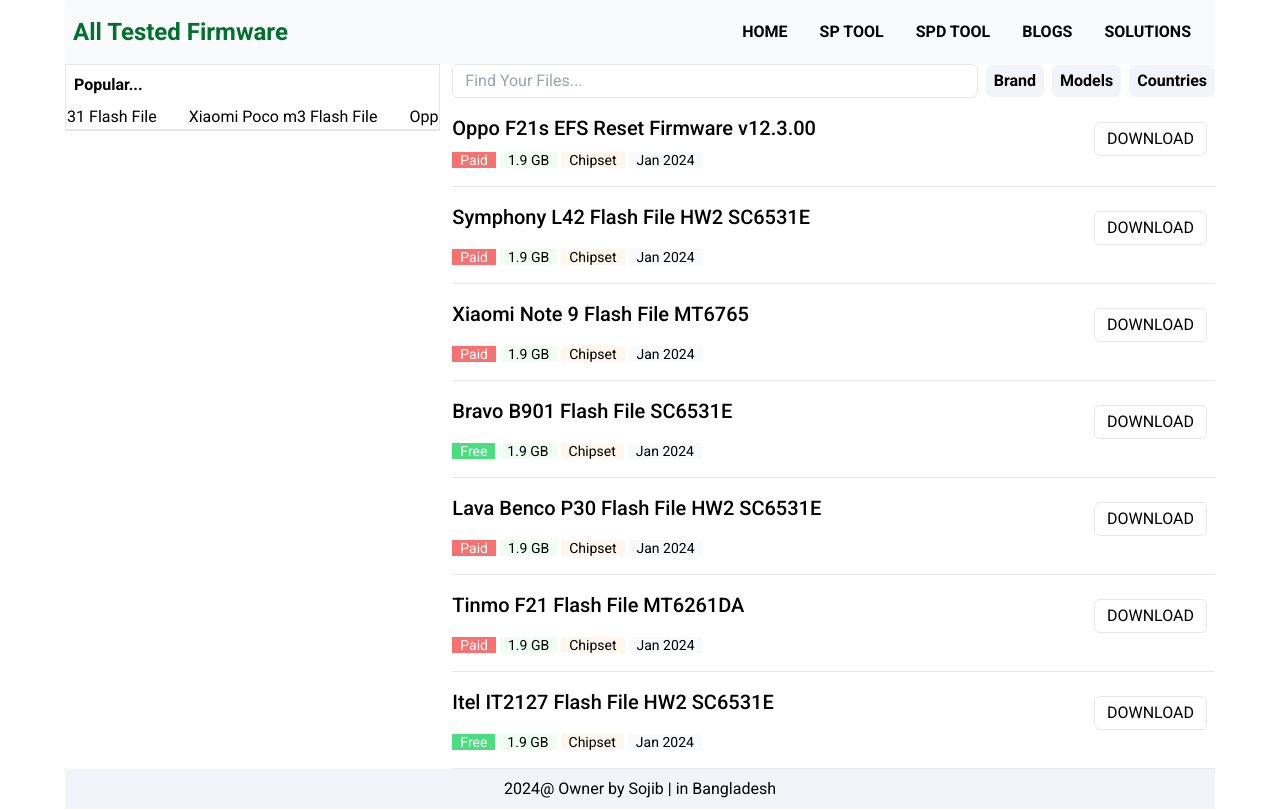
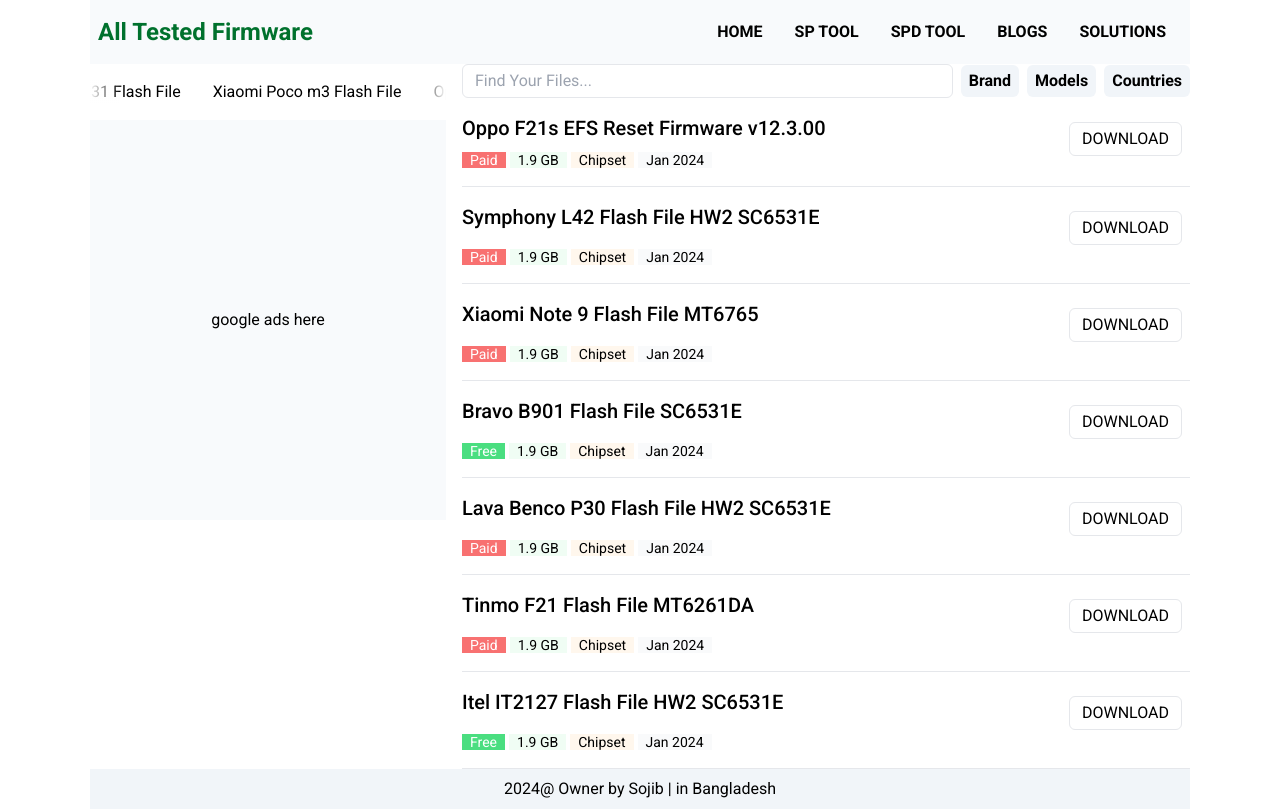
Before and after one commit to ashaansojib/firmwarehub, a React (Vite) app: page / in a window 1280 px wide. Built offline with nearby package versions, Linux system fonts and the light colour scheme.

Commit message:
updated sidebar

```diff
--- a/src/index.css
+++ b/src/index.css
@@ -15,7 +15,7 @@
 }
 
 .my-container{
-  @apply max-w-[1150px] mx-auto
+  @apply max-w-[1100px] mx-auto
 }
 a:hover{
   color: green;
--- a/src/layout/Main.jsx
+++ b/src/layout/Main.jsx
@@ -8,7 +8,7 @@
     return (
         <div className='my-container'>
             <Header />
-            <div className='grid grid-cols-1 lg:grid-cols-3 justify-between gap-3'>
+            <div className='grid grid-cols-1 lg:grid-cols-3 justify-between gap-4 relative'>
                 <div className="sticky top-0 left-0 z-10">
                     <Aside />
                 </div>
--- a/src/pages/sidebar/Upcoming.jsx
+++ b/src/pages/sidebar/Upcoming.jsx
@@ -10,7 +10,7 @@
             .then(data => setAds(data))
     }, []);
     return (
-        <Marquee pauseOnHover={true} className='border-b'>
+        <Marquee pauseOnHover={true} gradient={true} gradientWidth={30} className='my-4'>
             {
                 ads.map((ad) => <h2 className='px-4' key={ad.id}><Link to={`/download/${ad.id}`}>{ad.name}</Link></h2>)
             }
--- a/src/shared/Aside.jsx
+++ b/src/shared/Aside.jsx
@@ -3,9 +3,11 @@
 
 const Aside = () => {
     return (
-        <aside className='border'>
-            <h2 className='p-2 font-bold'>Popular...</h2>
+        <aside className=''>
             <Upcoming />
+            <div className='h-[400px] flex justify-center items-center bg-slate-50'>
+                <span>google ads here</span>
+            </div>
         </aside>
     );
 };
```
